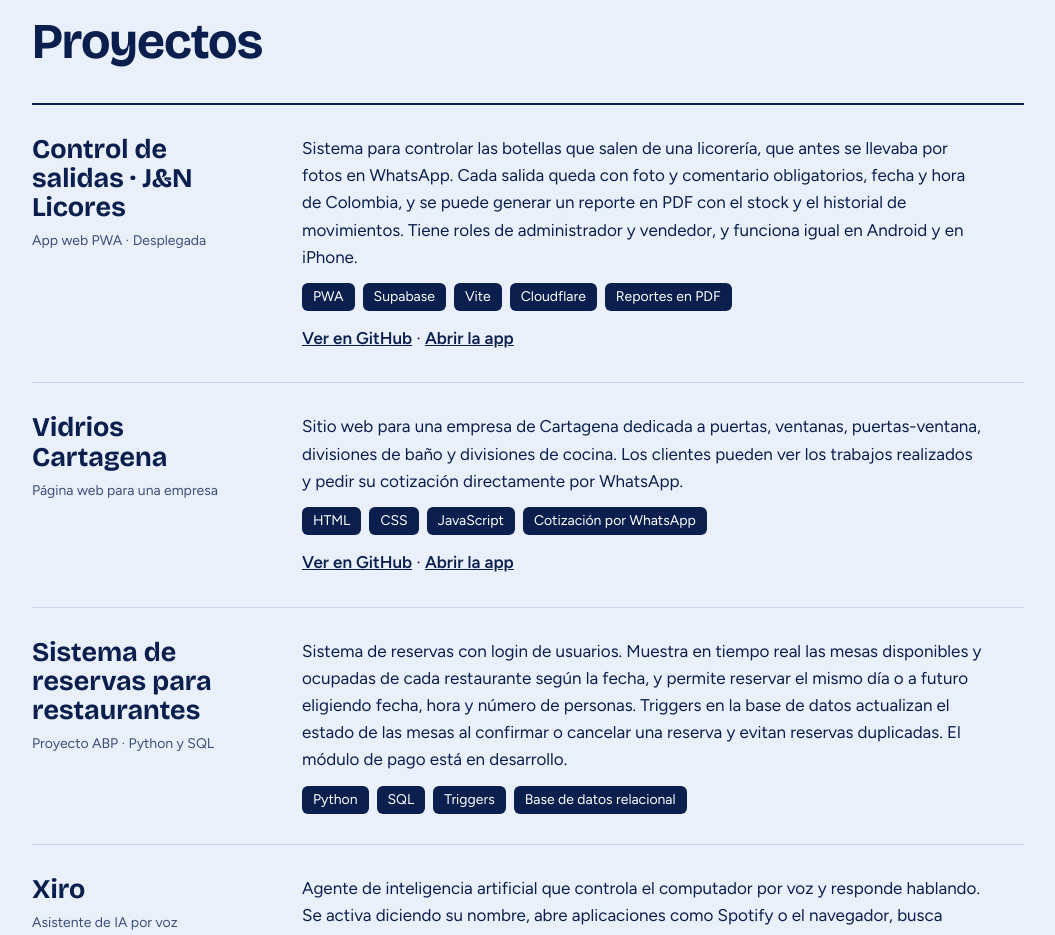
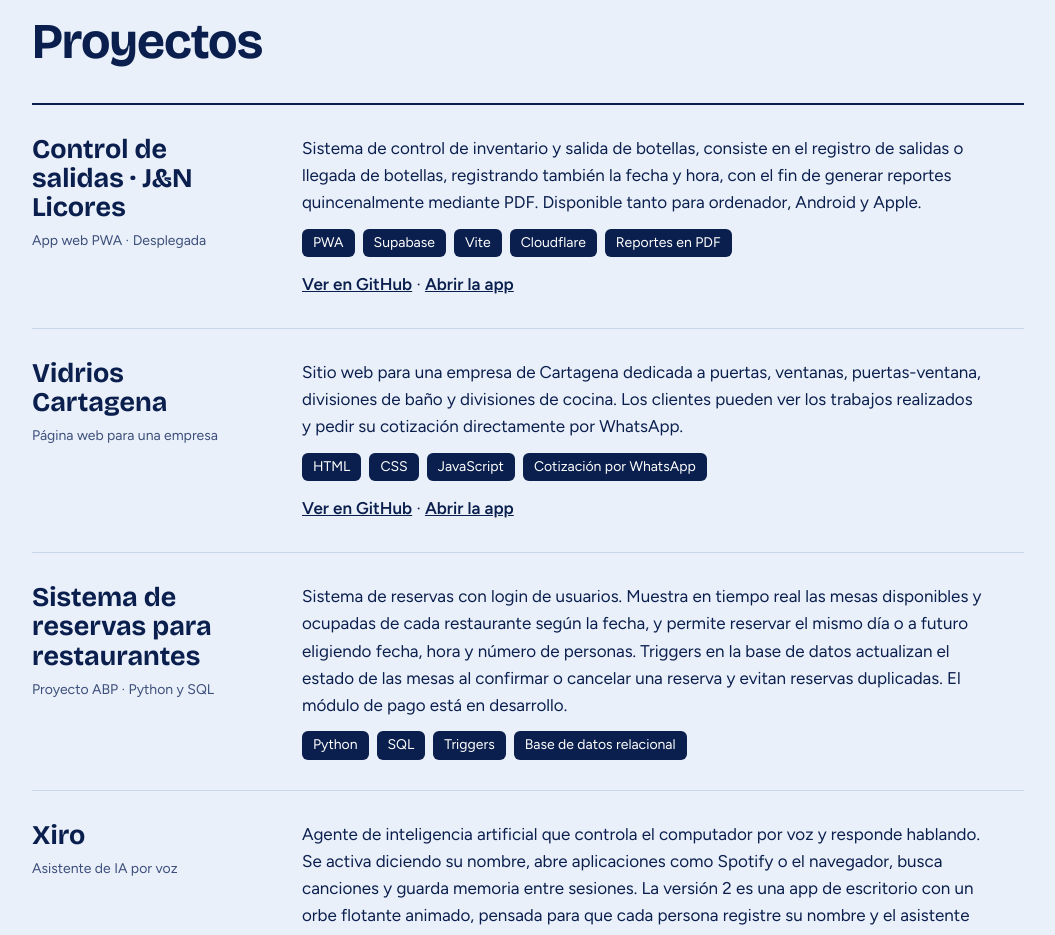
Before and after one commit to Dalmirok47/Portafolio-profesional-, a plain HTML site: page index.html in a window 1280 px wide. Shown: the part 1300-2235 px from the top of the page, without its empty margins (112-1167 px from the left). Drawn offline with nearby package versions, Linux system fonts and the light colour scheme.

Commit message:
Actualizar index.html

```diff
--- a/index.html
+++ b/index.html
@@ -170,7 +170,7 @@ footer{background:var(--navy-deep);color:#9FB2DB;font-size:14px;padding:22px 0 c
       <article class="row">
         <div><h3>Control de salidas · J&amp;N Licores</h3><span class="tag">App web PWA · Desplegada</span></div>
         <div>
-          <p>Sistema para controlar las botellas que salen de una licorería, que antes se llevaba por fotos en WhatsApp. Cada salida queda con foto y comentario obligatorios, fecha y hora de Colombia, y se puede generar un reporte en PDF con el stock y el historial de movimientos. Tiene roles de administrador y vendedor, y funciona igual en Android y en iPhone.</p>
+          <p>Sistema de control de inventario y salida de botellas, consiste en el registro de salidas o llegada de botellas, registrando también la fecha y hora, con el fin de  generar reportes quincenalmente mediante PDF. Disponible tanto para ordenador, Android y Apple.</p>
           <ul class="chips"><li>PWA</li><li>Supabase</li><li>Vite</li><li>Cloudflare</li><li>Reportes en PDF</li></ul>
           <p style="margin:12px 0 0"><a class="go" href="https://github.com/Dalmirok47/Licoreria-control">Ver en GitHub</a> · <a class="go" href="https://licoreria-control.dalmirok47.workers.dev">Abrir la app</a></p>
         </div>
```
